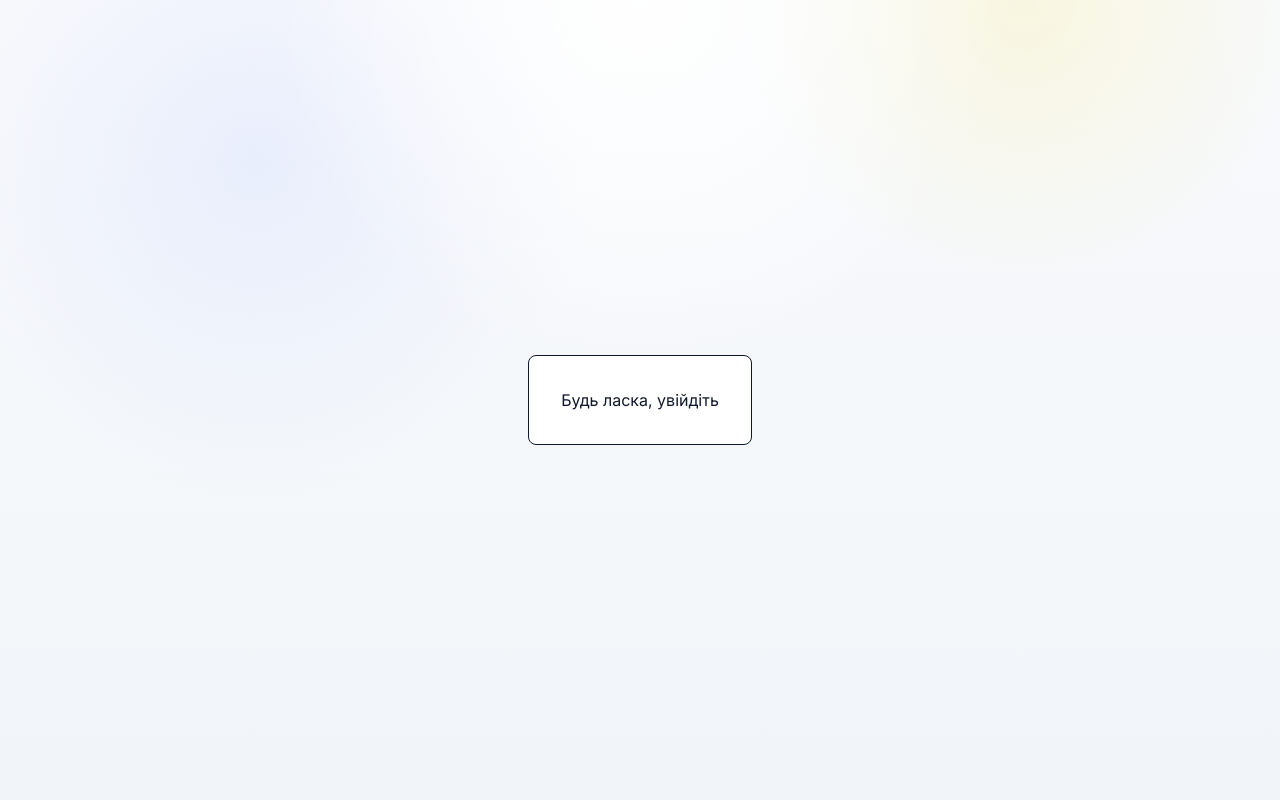
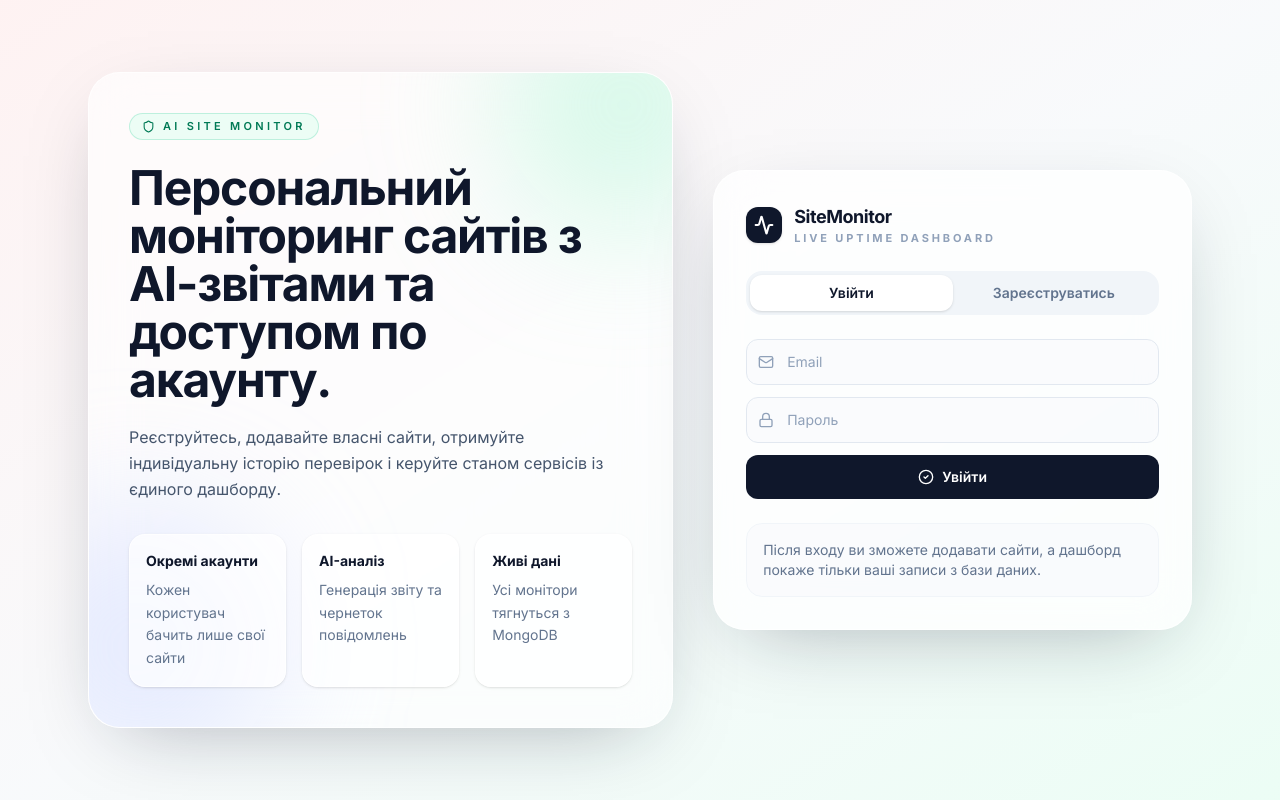
Before and after one commit to Svjatoslav22/site-activity-monitor, a React (Vite) app in the folder client/: page / in a window 1280 px wide. Built offline with nearby package versions, Linux system fonts and the light colour scheme.

Commit message:
fix authentication guard to render login/register form instead of static text message

```diff
--- a/client/src/App.tsx
+++ b/client/src/App.tsx
@@ -20,11 +20,6 @@ import {
   CheckCircle2,
   Lock,
 } from 'lucide-react';
-
-// Prevent temporary unused-variable TS errors while iterating on UI
-void Mail;
-void Shield;
-void Lock;
 
 type AuthMode = 'login' | 'register';
 
@@ -273,12 +268,6 @@ export default function App() {
   });
   const [authLoading, setAuthLoading] = useState(false);
   const [authError, setAuthError] = useState('');
-  // prevent unused-variable errors during iteration
-  void setAuthMode;
-  void authLoading;
-  void authError;
-
-  // prevent unused-variable errors during iteration
 
   const [sites, setSites] = useState<Site[]>([]);
   const [isLoadingSites, setIsLoadingSites] = useState(false);
@@ -488,8 +477,6 @@ export default function App() {
       setAuthLoading(false);
     }
   };
-  // keep reference to avoid TS6133 while simplified UI is in place
-  void handleAuth;
 
   const handleLogout = () => {
     localStorage.removeItem(AUTH_STORAGE_KEY);
@@ -717,8 +704,158 @@ export default function App() {
 
   if (!token || !user) {
     return (
-      <div className="min-h-screen flex items-center justify-center">
-        <div className="rounded-lg border p-8 bg-white">Будь ласка, увійдіть</div>
+      <div className="min-h-screen bg-gradient-to-br from-red-50 via-slate-50 to-emerald-50 text-slate-800 selection:bg-indigo-100">
+        <div className="mx-auto grid min-h-screen max-w-6xl items-center gap-10 px-6 py-10 lg:grid-cols-[1.1fr_0.9fr]">
+          <section className="relative overflow-hidden rounded-[2rem] border border-white/70 bg-white/60 p-8 shadow-[0_24px_80px_-32px_rgba(15,23,42,0.35)] backdrop-blur-xl lg:p-10">
+            <div className="absolute -right-20 -top-24 h-64 w-64 rounded-full bg-emerald-200/40 blur-3xl" />
+            <div className="absolute -bottom-16 -left-24 h-72 w-72 rounded-full bg-indigo-200/40 blur-3xl" />
+            <div className="relative">
+              <div className="mb-6 inline-flex items-center gap-2 rounded-full border border-emerald-500/20 bg-emerald-50 px-3 py-1 text-[11px] font-semibold uppercase tracking-[0.3em] text-emerald-700">
+                <Shield size={13} />
+                AI Site Monitor
+              </div>
+              <h1 className="max-w-xl text-4xl font-black tracking-tight text-slate-900 sm:text-5xl">
+                Персональний моніторинг сайтів з AI-звітами та доступом по акаунту.
+              </h1>
+              <p className="mt-5 max-w-xl text-base leading-relaxed text-slate-600">
+                Реєструйтесь, додавайте власні сайти, отримуйте індивідуальну історію перевірок і керуйте станом сервісів із єдиного дашборду.
+              </p>
+
+              <div className="mt-8 grid gap-4 sm:grid-cols-3">
+                {[
+                  ['Окремі акаунти', 'Кожен користувач бачить лише свої сайти'],
+                  ['AI-аналіз', 'Генерація звіту та чернеток повідомлень'],
+                  ['Живі дані', 'Усі монітори тягнуться з MongoDB'],
+                ].map(([title, text]) => (
+                  <div
+                    key={title}
+                    className="rounded-2xl border border-white/70 bg-white/70 p-4 shadow-sm"
+                  >
+                    <div className="mb-2 text-sm font-bold text-slate-900">{title}</div>
+                    <div className="text-sm leading-relaxed text-slate-500">{text}</div>
+                  </div>
+                ))}
+              </div>
+            </div>
+          </section>
+
+          <section className="rounded-[2rem] border border-white/70 bg-white/75 p-6 shadow-[0_24px_80px_-32px_rgba(15,23,42,0.35)] backdrop-blur-xl sm:p-8">
+            <div className="mb-6 flex items-center gap-3">
+              <div className="rounded-xl bg-slate-900 p-2 text-white shadow-sm">
+                <Activity size={20} strokeWidth={2.5} />
+              </div>
+              <div>
+                <div className="text-[18px] font-bold tracking-tight text-slate-900">
+                  SiteMonitor
+                </div>
+                <div className="text-[11px] font-bold uppercase tracking-[0.26em] text-slate-400">
+                  Live Uptime Dashboard
+                </div>
+              </div>
+            </div>
+
+            <div className="mb-6 flex rounded-2xl bg-slate-100 p-1">
+              <button
+                type="button"
+                onClick={() => setAuthMode('login')}
+                className={`flex-1 rounded-xl px-4 py-2 text-sm font-semibold transition-all ${
+                  authMode === 'login'
+                    ? 'bg-white text-slate-900 shadow-sm'
+                    : 'text-slate-500'
+                }`}
+              >
+                Увійти
+              </button>
+              <button
+                type="button"
+                onClick={() => setAuthMode('register')}
+                className={`flex-1 rounded-xl px-4 py-2 text-sm font-semibold transition-all ${
+                  authMode === 'register'
+                    ? 'bg-white text-slate-900 shadow-sm'
+                    : 'text-slate-500'
+                }`}
+              >
+                Зареєструватись
+              </button>
+            </div>
+
+            <form onSubmit={handleAuth} className="space-y-3">
+              {authMode === 'register' && (
+                <div className="relative">
+                  <User
+                    size={16}
+                    className="pointer-events-none absolute left-3 top-1/2 -translate-y-1/2 text-slate-400"
+                  />
+                  <input
+                    value={authForm.name}
+                    onChange={(event) =>
+                      setAuthForm({ ...authForm, name: event.target.value })
+                    }
+                    placeholder="Ваше ім'я"
+                    className="w-full rounded-xl border border-slate-200 bg-slate-50/70 px-10 py-3 text-sm outline-none transition-all placeholder:text-slate-400 focus:border-indigo-500 focus:ring-4 focus:ring-indigo-500/10"
+                  />
+                </div>
+              )}
+
+              <div className="relative">
+                <Mail
+                  size={16}
+                  className="pointer-events-none absolute left-3 top-1/2 -translate-y-1/2 text-slate-400"
+                />
+                <input
+                  type="email"
+                  value={authForm.email}
+                  onChange={(event) =>
+                    setAuthForm({ ...authForm, email: event.target.value })
+                  }
+                  placeholder="Email"
+                  required
+                  className="w-full rounded-xl border border-slate-200 bg-slate-50/70 px-10 py-3 text-sm outline-none transition-all placeholder:text-slate-400 focus:border-indigo-500 focus:ring-4 focus:ring-indigo-500/10"
+                />
+              </div>
+
+              <div className="relative">
+                <Lock
+                  size={16}
+                  className="pointer-events-none absolute left-3 top-1/2 -translate-y-1/2 text-slate-400"
+                />
+                <input
+                  type="password"
+                  value={authForm.password}
+                  onChange={(event) =>
+                    setAuthForm({ ...authForm, password: event.target.value })
+                  }
+                  placeholder="Пароль"
+                  required
+                  className="w-full rounded-xl border border-slate-200 bg-slate-50/70 px-10 py-3 text-sm outline-none transition-all placeholder:text-slate-400 focus:border-indigo-500 focus:ring-4 focus:ring-indigo-500/10"
+                />
+              </div>
+
+              {authError && (
+                <div className="rounded-xl border border-rose-200 bg-rose-50 px-4 py-3 text-sm text-rose-700">
+                  {authError}
+                </div>
+              )}
+
+              <button
+                type="submit"
+                disabled={authLoading}
+                className="flex w-full items-center justify-center gap-2 rounded-xl bg-slate-900 px-4 py-3 text-sm font-semibold text-white transition-all hover:bg-slate-800 active:scale-[0.99] disabled:opacity-60"
+              >
+                {authLoading ? (
+                  <Loader2 size={16} className="animate-spin" />
+                ) : (
+                  <CheckCircle2 size={16} />
+                )}
+                {authMode === 'register' ? 'Створити акаунт' : 'Увійти'}
+              </button>
+            </form>
+
+            <div className="mt-6 rounded-2xl border border-slate-100 bg-slate-50/70 p-4 text-sm text-slate-500">
+              Після входу ви зможете додавати сайти, а дашборд покаже тільки ваші записи з бази даних.
+            </div>
+          </section>
+        </div>
       </div>
     );
   }
```
